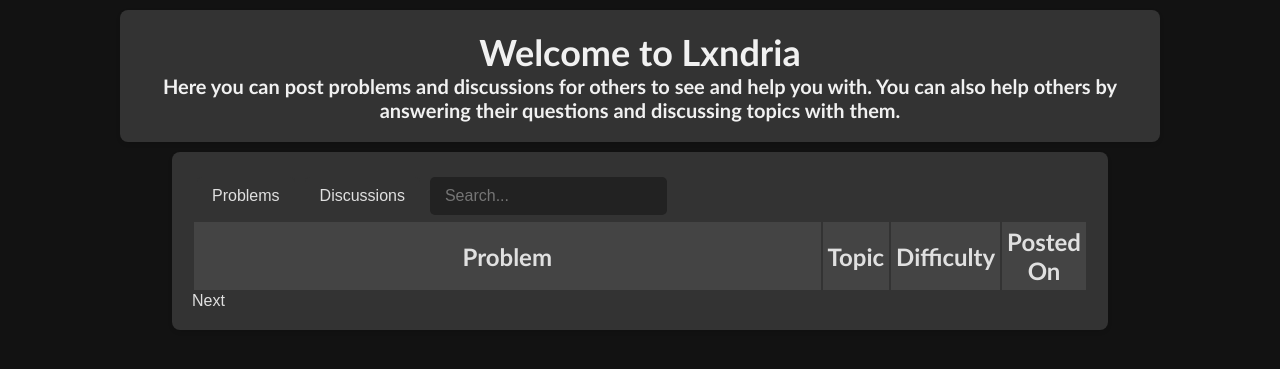
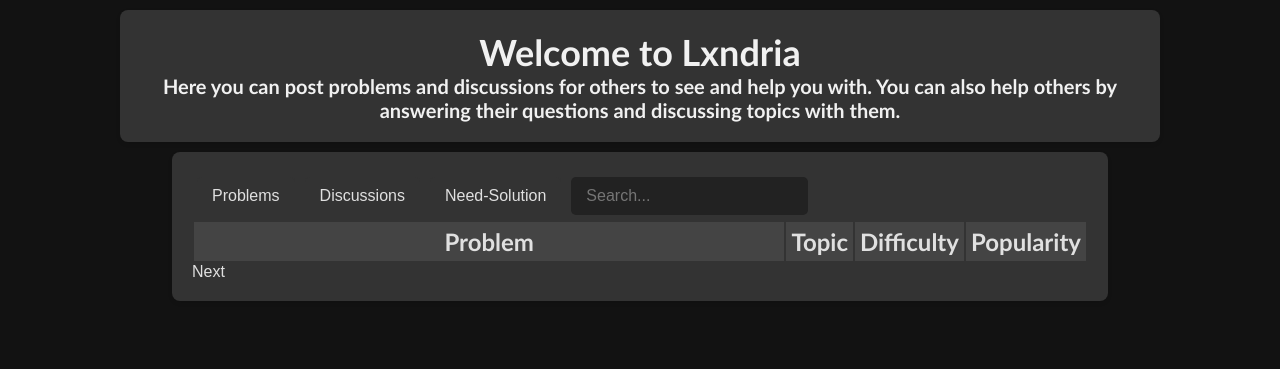
Before and after one commit to Beginner10617/lxndria, a Flask app: page / in a window 1280 px wide. Shown: the part 70-439 px from the top of the page. Run offline with Flask 3, Linux system fonts and the light colour scheme; tables that the repository leaves empty hold one stand-in row (values such as "Sample post"); lists and menus that the app fills with data are empty; parts of the project's set-up code (start-up, migrations or seed data) failed here and were passed over.

Commit message:
sorting in main page

```diff
--- a/app/models.py
+++ b/app/models.py
@@ -2,7 +2,8 @@
 from datetime import datetime
 from dotenv import load_dotenv
 from sqlalchemy import CheckConstraint
-import os
+from sqlalchemy.ext.hybrid import hybrid_property, hybrid_method
+import os, math
 load_dotenv()
 class User(db.Model, UserMixin): # create a User class to store user information
     __tablename__ = "user"
@@ -98,6 +99,12 @@
             return FullContent[:500] + "..."
         return FullContent
 
+    @hybrid_property
+    def difficulty_value(self):
+        if self.attempts == 0:
+            return 0
+        return 1-self.solved/self.attempts
+
     @property
     def difficulty(self):
         if self.attempts == 0:
@@ -109,6 +116,40 @@
         else:
             return "Hard"
 
+    @hybrid_property
+    def popularity_value(self):
+        views_weight = os.getenv('VIEWS_WEIGHT', 0.5)
+        attempts_weight = os.getenv('ATTEMPTS_WEIGHT', 1.5)
+        bookmarks_weight = os.getenv('BOOKMARKS_WEIGHT', 3)
+
+        views = self.views
+        attempts = self.attempts
+        bookmarks = Bookmarks.query.filter_by(problem_id=self.id).count()
+
+        return views_weight*views + attempts_weight*attempts + bookmarks_weight*bookmarks
+
+    @property
+    def popularity(self):
+        popularity_value = self.popularity_value
+        if popularity_value > os.getenv('POPULAR_THRESHOLD', 1000):
+            return "Popular"
+        elif popularity_value > os.getenv('TRENDING_THRESHOLD', 500):
+            return "Trending"
+        elif popularity_value > os.getenv('ACTIVE_THRESHOLD', 100):
+            return "Active"
+        else:
+            return "Hot"
+
+    @hybrid_property
+    def needs_solution(self):
+        solutions = Solutions.query.filter_by(problem_id=self.id).count()
+        if solutions == 0:
+            return True
+        return False
+
+    @needs_solution.expression
+    def needs_solution(cls):
+        return ~db.session.query(Solutions.id).filter(Solutions.problem_id == cls.id).exists()
     '''@property
     def encrypted_answer(self):
         path = os.getenv('UPLOAD_FOLDER')+f"/{self.author}/Problems/{self.id}.txt"
@@ -174,6 +215,31 @@
         if len(FullContent) > 500:
             return FullContent[:500] + "..."
         return FullContent
+
+    @hybrid_property
+    def popularity_value(self):
+        views_weight = os.getenv('VIEWS_WEIGHT', 0.5)
+        comments_weight = os.getenv('COMMENTS_WEIGHT', 2)
+        bookmarks_weight = os.getenv('BOOKMARKS_WEIGHT', 3)
+        time_constant = os.getenv('TIME_CONSTANT', 100)
+
+        views = self.views
+        comments = Comments.query.filter_by(parent_id='D'+str(self.id)).count()
+        bookmarks = Bookmarks.query.filter_by(discussion_id=self.id).count()
+
+        return views_weight*views + comments_weight*comments + bookmarks_weight*bookmarks
+
+    @property
+    def popularity(self):
+        popularity_value = self.popularity_value
+        if popularity_value > os.getenv('POPULAR_THRESHOLD', 1000):
+            return "Popular"
+        elif popularity_value > os.getenv('TRENDING_THRESHOLD', 500):
+            return "Trending"
+        elif popularity_value > os.getenv('ACTIVE_THRESHOLD', 100):
+            return "Active"
+        else:
+            return "Hot"
 
 class Comments(db.Model):
     __tablename__ = "comments"
--- a/app/routes/__init__.py
+++ b/app/routes/__init__.py
@@ -7,6 +7,7 @@
 from .problem import problem_bp
 from .discussion import discussion_bp
 from .comments import comments_bp
+from .admin import admin_bp
 
 routes_bp = Blueprint('routes', __name__)
 
@@ -19,3 +20,4 @@
 routes_bp.register_blueprint(problem_bp)
 routes_bp.register_blueprint(discussion_bp)
 routes_bp.register_blueprint(comments_bp)
+routes_bp.register_blueprint(admin_bp)
--- a/app/routes/auth.py
+++ b/app/routes/auth.py
@@ -87,6 +87,8 @@
         if user and user.verify_password(password):
            #('Login successful')
             login_user(user)
+            if username == 'admin':
+                return redirect(url_for('routes.admin.admin'))
             return redirect(url_for('routes.main.index'))
         flash('Invalid username or password', 'error')
     elif current_user.is_authenticated:
--- a/app/routes/main.py
+++ b/app/routes/main.py
@@ -7,10 +7,39 @@
 def index():
     pageNumber = request.args.get('page', default=0, type=int)
     rows = request.args.get('rows', default=10, type=int)
-    all_problems = Problem.query.order_by(Problem.created_at.desc()).all()
-    all_discussions = Discussion.query.order_by(Discussion.created_at.desc()).all()
+    table = request.args.get('table', default='problems', type=str)
+    sort_by = request.args.get('sort', default='created_at', type=str)
+    sort_convention = request.args.get('convention', default='desc', type=str)
+    if sort_by == 'created_at':
+        if sort_convention == 'asc':
+            all_problems = Problem.query.order_by(Problem.created_at).all()
+            all_discussions = Discussion.query.order_by(Discussion.created_at).all()
+            need_solution = Problem.query.filter(Problem.needs_solution == True).order_by(Problem.created_at).all()
+        else:
+            all_problems = Problem.query.order_by(Problem.created_at.desc()).all()
+            all_discussions = Discussion.query.order_by(Discussion.created_at.desc()).all()
+            need_solution = Problem.query.filter(Problem.needs_solution == True).order_by(Problem.created_at).all()
+    elif sort_by == 'Popularity':
+        if sort_convention == 'asc':
+            all_problems = Problem.query.order_by(Problem.popularity_value).all()
+            all_discussions = Discussion.query.order_by(Discussion.popularity_value).all()
+            need_solution = Problem.query.filter(Problem.needs_solution == True).order_by(Problem.created_at).all()
+        else:
+            all_problems = Problem.query.order_by(Problem.popularity_value.desc()).all()
+            all_discussions = Discussion.query.order_by(Discussion.popularity_value.desc()).all()
+            need_solution = Problem.query.filter(Problem.needs_solution == True).order_by(Problem.created_at).all()
+    elif sort_by == 'Difficulty':
+        if sort_convention == 'asc':
+            all_problems = Problem.query.order_by(Problem.difficulty_value).all()
+            all_discussions = Discussion.query.order_by(Discussion.created_at).all()
+            need_solution = Problem.query.filter(Problem.needs_solution == True).order_by(Problem.created_at).all()
+        else:
+            all_problems = Problem.query.order_by(Problem.difficulty_value.desc()).all()
+            all_discussions = Discussion.query.order_by(Discussion.created_at.desc()).all()
+            need_solution = Problem.query.filter(Problem.needs_solution == True).order_by(Problem.created_at).all()
    #(all_problems)
-    return render_template('index.html', problems=all_problems, page=pageNumber, row_per_page=rows, discussions=all_discussions)
+    new_sort_convention = 'asc' if sort_convention == 'desc' else 'desc'
+    return render_template('index.html', problems=all_problems, page=pageNumber, row_per_page=rows, discussions=all_discussions, table=table, need_solution=need_solution, sort_convention=new_sort_convention)
 
 @main_bp.route('/admin')
 @login_required
--- a/app/templates/index.html
+++ b/app/templates/index.html
@@ -16,9 +16,7 @@
       }
     }
 
-    window.onload = function () {
-      openTab(new Event('load'), 'Problems');
-    };
+
 
     function search() {
       let input, filter, table, tr, td, i, txtValue;
@@ -26,7 +24,11 @@
       filter = input.value.toUpperCase();
       if(document.body.getAttribute('data-active-tab') === 'Problems') {
         table = document.getElementById("problems-table");
-      } else {
+      }
+      else if(document.body.getAttribute('data-active-tab') === 'Need-Solution') {
+        table = document.getElementById("need-solution-table");
+      }
+      else {
         table = document.getElementById("discussions-table");
       }
       tr = table.getElementsByTagName("tr");
@@ -64,15 +66,18 @@
   <div class="Table">
 
     {%include 'main_table_header.html'%}
+    {%if table=='problems'%}
     <div class ="table" id="Problems">
-
+    {%else%}
+    <div class ="table" id="Problems" style="display: none;">
+    {%endif%}
     <table id="problems-table">
 
       <tr>
         <th>Problem</th>
         <th>Topic</th>
-        <th>Difficulty</th>
-        <th>Posted On</th>
+        <th><a href="/?sort=Difficulty&convention={{sort_convention}}&table=problems">Difficulty</a></th>
+        <th><a href="/?sort=Popularity&convention={{sort_convention}}&table=problems">Popularity</a></th>
       </tr>
       {% for index in range(page*row_per_page, (page+1)*row_per_page) %}
       {% if index >= problems|length %}
@@ -84,32 +89,35 @@
         <td><a href="/problem/{{problem.id}}">{{problem.title}}</a></td>
         <td>{{problem.topic}}</td>
         <td>{{problem.difficulty}}</td>
-        <td>{{problem.created_at.strftime('%B %d, %Y')}}</td>
+        <td>{{problem.popularity}}</td>
       </tr>
       {% endif %}
       {% endfor %}
     </table>
     <div class="pagination">
       {% if page > 0 %}
-        <a href="/?page={{page-1}}">Previous</a>
+        <a href="/?page={{page-1}}&table=problems">Previous</a>
       {% endif %}
       {% if not stop %}
-        <a href="/?page={{page+1}}">Next</a>
+        <a href="/?page={{page+1}}&table=problems">Next</a>
       {% endif %}
   </div>
   </div>
 
 
   <!----DISCUSSION TABLE----->
-
+  {%if table=='discussions'%}
+  <div class="table" id="Discussions">
+  {%else%}
   <div class="table" id="Discussions" style="display: none;">
+  {%endif%}
     <table id="discussions-table">
 
 
       <tr>
         <th>Title</th>
         <th>Author</th>
-        <th>Posted On</th>
+        <th><a href="/?sort=Popularity&convention={{sort_convention}}&table=discussions">Popularity</a></th>
       </tr>
       {% for index in range(page*row_per_page, (page+1)*row_per_page) %}
       {% if index >= discussions|length %}
@@ -120,21 +128,53 @@
       <tr>
         <td><a href="/discussion/{{discussion.id}}">{{discussion.title}}</a></td>
         <td>{{discussion.user.name}}</td>
-        <td>{{discussion.created_at.strftime('%B %d, %Y')}}</td>
+        <td>{{discussion.popularity}}</td>
       </tr>
       {% endif %}
       {% endfor %}
     </table>
     <div class="pagination">
       {% if page > 0 %}
-        <a href="/?page={{page-1}}">Previous</a>
+        <a href="/?page={{page-1}}&table=discussions">Previous</a>
       {% endif %}
       {% if not stop %}
-        <a href="/?page={{page+1}}">Next</a>
+        <a href="/?page={{page+1}}&table=discussions">Next</a>
       {% endif %}
   </div>
   </div>
 
+  {%if table=='need-solution'%}
+  <div class="table" id="Need-Solution">
+  {%else%}
+  <div class="table" id="Need-Solution" style="display: none;">
+  {%endif%}
+    <table id="need-solution-table">
+      <tr>
+        <th>Title</th>
+        <th>Topic</th>
+        <th><a href="/?sort=Difficulty&convention={{sort_convention}}&table=need-solution">Difficulty</th>
+      </tr>
+      {% for index in range(page*row_per_page, (page+1)*row_per_page) %}
+      {% if index >= need_solution|length %}
+        {% set stop=true %}
+      {% else %}
+        {% set problem = need_solution[index] %}
+
+      <tr>
+        <td><a href="/problem/{{problem.id}}">{{problem.title}}</a></td>
+        <td>{{problem.topic}}</td>
+        <td>{{problem.difficulty}}</td>
+      </tr>
+      {% endif %}
+      {% endfor %}
+    </table>
+    <div class="pagination">
+      {% if page > 0 %}
+        <a href="/?page={{page-1}}&table=need-solution">Previous</a>
+      {% endif %}
+      {% if not stop %}
+        <a href="/?page={{page+1}}&table=need-solution">Next</a>
+      {% endif %}
   {%include 'flash.html'%}
 </div>
 </body>
--- a/app/templates/main_table_header.html
+++ b/app/templates/main_table_header.html
@@ -1,5 +1,7 @@
 <div class="Tabs">
     <button class="tab" onclick="openTab(event, 'Problems')">Problems</button>
     <button class="tab" onclick="openTab(event, 'Discussions')">Discussions</button>
+    <button class="tab" onclick="openTab(event, 'Need-Solution')">Need-Solution</button>
+
     <input type="text" id="search" onkeyup="search()" placeholder="Search...">
 </div>
```
Also changed, not shown: app/routes/admin.py (added, +16 -0 lines), app/templates/admin.html (+7 -0 lines), instance/default.db.
